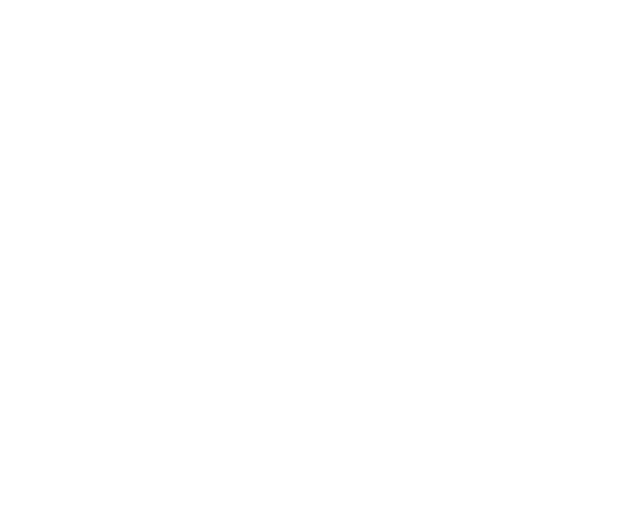
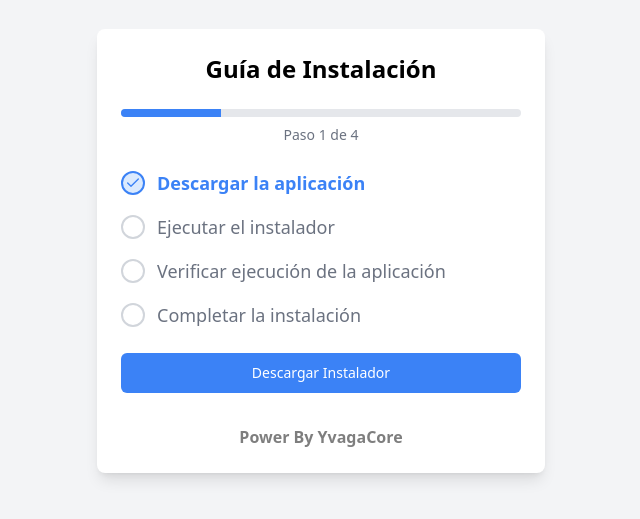
Before and after one commit to tobias-tj/UniversidadFront, a React (Vite) app: page /tutorial-app in a window 1280 px wide. Before the commit this address had no page. Shown: the part 149-668 px from the top of the page, without its empty margins (319-959 px from the left). Built offline with nearby package versions, Linux system fonts and the light colour scheme.

Commit message:
Se agrega para el flujo de tutorial descarga

```diff
--- a/package.json
+++ b/package.json
@@ -10,7 +10,8 @@
     "preview": "vite preview"
   },
   "dependencies": {
-    "@radix-ui/react-slot": "^1.1.0",
+    "@radix-ui/react-alert-dialog": "^1.1.4",
+    "@radix-ui/react-slot": "^1.1.1",
     "@radix-ui/react-toast": "^1.2.4",
     "axios": "^1.7.7",
     "class-variance-authority": "^0.7.0",
--- /dev/null
+++ b/src/adapters/components/TutorialApp.tsx
@@ -0,0 +1,136 @@
+import React, { useState } from "react";
+import { motion } from "framer-motion"; // Librería de animaciones
+import { Button } from "@/components/ui/button"; // Componente de Shadcn
+import { Check } from "lucide-react"; // Icono para los pasos completados
+import { checkAppIsRunning } from "@/usecases/useCheckApp";
+
+export default function TutorialApp() {
+  const [step, setStep] = useState(1);
+  const [, setIsAppRunning] = useState(false);
+  const [isLoading, setIsLoading] = useState(false);
+
+  const handleDownload = () => {
+    window.open(
+      "https://www.dropbox.com/scl/fi/86n3xhiaqvvok563crfaf/ProctorGuardInstaller.exe?rlkey=dusmzk9e0cntpkpswt9rx2zo8&st=y972kd0n&dl=1",
+      "_blank"
+    );
+    setStep(2);
+  };
+
+  const handleNextStep = () => {
+    alert(
+      "¡Recuerda hacer doble clic en el instalador descargado para continuar!"
+    );
+    setStep(3);
+  };
+
+  const checkApp = async () => {
+    setIsLoading(true);
+    try {
+      const appIsRunning = await checkAppIsRunning(); // Simular llamada a la app
+      setIsAppRunning(appIsRunning);
+      if (appIsRunning) {
+        setStep(4); // Avanzar al último paso
+      } else {
+        alert("La aplicación no está ejecutándose. Por favor, revisa.");
+      }
+      // eslint-disable-next-line @typescript-eslint/no-unused-vars
+    } catch (error) {
+      alert("Hubo un error al verificar la aplicación.");
+    } finally {
+      setIsLoading(false);
+    }
+  };
+
+  const steps = [
+    { id: 1, label: "Descargar la aplicación" },
+    { id: 2, label: "Ejecutar el instalador" },
+    { id: 3, label: "Verificar ejecución de la aplicación" },
+    { id: 4, label: "Completar la instalación" },
+  ];
+
+  const progressWidth = (step / steps.length) * 100;
+
+  return (
+    <div className="flex items-center justify-center w-screen h-screen bg-gray-100">
+      <div className="w-full max-w-md p-6 bg-white rounded-lg shadow-lg">
+        <h1 className="mb-6 text-2xl font-bold text-center">
+          Guía de Instalación
+        </h1>
+
+        {/* Barra de Progreso */}
+        <div className="w-full mb-6">
+          <div className="w-full h-2 overflow-hidden bg-gray-200 rounded-full">
+            <motion.div
+              className="h-full bg-blue-500"
+              initial={{ width: 0 }}
+              animate={{ width: `${progressWidth}%` }}
+              transition={{ duration: 0.5 }}
+            />
+          </div>
+          <div className="mt-2 text-sm text-center text-gray-500">
+            Paso {step} de {steps.length}
+          </div>
+        </div>
+
+        {/* Checklist de Pasos */}
+        <ul className="w-full mb-6">
+          {steps.map(({ id, label }) => (
+            <li
+              key={id}
+              className={`flex items-center gap-3 mb-4 text-lg ${
+                id <= step ? "text-blue-500 font-bold" : "text-gray-500"
+              }`}
+            >
+              <div
+                className={`w-6 h-6 flex items-center justify-center rounded-full border-2 ${
+                  id <= step ? "border-blue-500 bg-blue-100" : "border-gray-300"
+                }`}
+              >
+                {id <= step && <Check className="w-4 h-4 text-blue-500" />}
+              </div>
+              <span>{label}</span>
+            </li>
+          ))}
+        </ul>
+
+        {/* Botones según el paso */}
+        {step === 1 && (
+          <Button
+            onClick={handleDownload}
+            className="w-full text-white bg-blue-500 hover:bg-blue-600"
+          >
+            Descargar Instalador
+          </Button>
+        )}
+        {step === 2 && (
+          <Button
+            onClick={handleNextStep}
+            className="w-full text-white bg-green-500 hover:bg-green-600"
+          >
+            Entendido, continuar
+          </Button>
+        )}
+        {step === 3 && (
+          <Button
+            onClick={checkApp}
+            disabled={isLoading}
+            className={`w-full text-white ${
+              isLoading ? "bg-gray-500" : "bg-yellow-500 hover:bg-yellow-600"
+            }`}
+          >
+            {isLoading ? "Verificando..." : "Verificar aplicación"}
+          </Button>
+        )}
+        {step === 4 && (
+          <p className="font-bold text-center text-green-600">
+            ¡Instalación completada con éxito!
+          </p>
+        )}
+        <div className="w-full pt-8 my-auto text-center">
+          <span className="font-semibold opacity-50">Power By YvagaCore</span>
+        </div>
+      </div>
+    </div>
+  );
+}
--- a/src/adapters/routes/AppRoutes.tsx
+++ b/src/adapters/routes/AppRoutes.tsx
@@ -3,6 +3,7 @@
 import CaptureFace from "../components/CaptureFace";
 import FormScreen from "../components/FormScreen";
 import LoadingCheckoutScreen from "../components/LoadingCheckoutScreen";
+import TutorialApp from "../components/TutorialApp";
 
 export default function AppRoutes() {
   return (
@@ -15,6 +16,7 @@
       <Route path="/preparation" element={<PreparationScreen />}></Route>
       <Route path="/capture-face" element={<CaptureFace />}></Route>
       <Route path="/form" element={<FormScreen />}></Route>
+      <Route path="/tutorial-app" element={<TutorialApp />}></Route>
     </Routes>
   );
 }
--- /dev/null
+++ b/src/components/ui/alert-dialog.tsx
@@ -0,0 +1,139 @@
+import * as React from "react"
+import * as AlertDialogPrimitive from "@radix-ui/react-alert-dialog"
+
+import { cn } from "@/lib/utils"
+import { buttonVariants } from "@/components/ui/button"
+
+const AlertDialog = AlertDialogPrimitive.Root
+
+const AlertDialogTrigger = AlertDialogPrimitive.Trigger
+
+const AlertDialogPortal = AlertDialogPrimitive.Portal
+
+const AlertDialogOverlay = React.forwardRef<
+  React.ElementRef<typeof AlertDialogPrimitive.Overlay>,
+  React.ComponentPropsWithoutRef<typeof AlertDialogPrimitive.Overlay>
+>(({ className, ...props }, ref) => (
+  <AlertDialogPrimitive.Overlay
+    className={cn(
+      "fixed inset-0 z-50 bg-black/80  data-[state=open]:animate-in data-[state=closed]:animate-out data-[state=closed]:fade-out-0 data-[state=open]:fade-in-0",
+      className
+    )}
+    {...props}
+    ref={ref}
+  />
+))
+AlertDialogOverlay.displayName = AlertDialogPrimitive.Overlay.displayName
+
+const AlertDialogContent = React.forwardRef<
+  React.ElementRef<typeof AlertDialogPrimitive.Content>,
+  React.ComponentPropsWithoutRef<typeof AlertDialogPrimitive.Content>
+>(({ className, ...props }, ref) => (
+  <AlertDialogPortal>
+    <AlertDialogOverlay />
+    <AlertDialogPrimitive.Content
+      ref={ref}
+      className={cn(
+        "fixed left-[50%] top-[50%] z-50 grid w-full max-w-lg translate-x-[-50%] translate-y-[-50%] gap-4 border bg-background p-6 shadow-lg duration-200 data-[state=open]:animate-in data-[state=closed]:animate-out data-[state=closed]:fade-out-0 data-[state=open]:fade-in-0 data-[state=closed]:zoom-out-95 data-[state=open]:zoom-in-95 data-[state=closed]:slide-out-to-left-1/2 data-[state=closed]:slide-out-to-top-[48%] data-[state=open]:slide-in-from-left-1/2 data-[state=open]:slide-in-from-top-[48%] sm:rounded-lg",
+        className
+      )}
+      {...props}
+    />
+  </AlertDialogPortal>
+))
+AlertDialogContent.displayName = AlertDialogPrimitive.Content.displayName
+
+const AlertDialogHeader = ({
+  className,
+  ...props
+}: React.HTMLAttributes<HTMLDivElement>) => (
+  <div
+    className={cn(
+      "flex flex-col space-y-2 text-center sm:text-left",
+      className
+    )}
+    {...props}
+  />
+)
+AlertDialogHeader.displayName = "AlertDialogHeader"
+
+const AlertDialogFooter = ({
+  className,
+  ...props
+}: React.HTMLAttributes<HTMLDivElement>) => (
+  <div
+    className={cn(
+      "flex flex-col-reverse sm:flex-row sm:justify-end sm:space-x-2",
+      className
+    )}
+    {...props}
+  />
+)
+AlertDialogFooter.displayName = "AlertDialogFooter"
+
+const AlertDialogTitle = React.forwardRef<
+  React.ElementRef<typeof AlertDialogPrimitive.Title>,
+  React.ComponentPropsWithoutRef<typeof AlertDialogPrimitive.Title>
+>(({ className, ...props }, ref) => (
+  <AlertDialogPrimitive.Title
+    ref={ref}
+    className={cn("text-lg font-semibold", className)}
+    {...props}
+  />
+))
+AlertDialogTitle.displayName = AlertDialogPrimitive.Title.displayName
+
+const AlertDialogDescription = React.forwardRef<
+  React.ElementRef<typeof AlertDialogPrimitive.Description>,
+  React.ComponentPropsWithoutRef<typeof AlertDialogPrimitive.Description>
+>(({ className, ...props }, ref) => (
+  <AlertDialogPrimitive.Description
+    ref={ref}
+    className={cn("text-sm text-muted-foreground", className)}
+    {...props}
+  />
+))
+AlertDialogDescription.displayName =
+  AlertDialogPrimitive.Description.displayName
+
+const AlertDialogAction = React.forwardRef<
+  React.ElementRef<typeof AlertDialogPrimitive.Action>,
+  React.ComponentPropsWithoutRef<typeof AlertDialogPrimitive.Action>
+>(({ className, ...props }, ref) => (
+  <AlertDialogPrimitive.Action
+    ref={ref}
+    className={cn(buttonVariants(), className)}
+    {...props}
+  />
+))
+AlertDialogAction.displayName = AlertDialogPrimitive.Action.displayName
+
+const AlertDialogCancel = React.forwardRef<
+  React.ElementRef<typeof AlertDialogPrimitive.Cancel>,
+  React.ComponentPropsWithoutRef<typeof AlertDialogPrimitive.Cancel>
+>(({ className, ...props }, ref) => (
+  <AlertDialogPrimitive.Cancel
+    ref={ref}
+    className={cn(
+      buttonVariants({ variant: "outline" }),
+      "mt-2 sm:mt-0",
+      className
+    )}
+    {...props}
+  />
+))
+AlertDialogCancel.displayName = AlertDialogPrimitive.Cancel.displayName
+
+export {
+  AlertDialog,
+  AlertDialogPortal,
+  AlertDialogOverlay,
+  AlertDialogTrigger,
+  AlertDialogContent,
+  AlertDialogHeader,
+  AlertDialogFooter,
+  AlertDialogTitle,
+  AlertDialogDescription,
+  AlertDialogAction,
+  AlertDialogCancel,
+}
--- a/src/components/ui/button.tsx
+++ b/src/components/ui/button.tsx
@@ -5,7 +5,7 @@
 import { cn } from "@/lib/utils"
 
 const buttonVariants = cva(
-  "inline-flex items-center justify-center whitespace-nowrap rounded-md text-sm font-medium ring-offset-background transition-colors focus-visible:outline-none focus-visible:ring-2 focus-visible:ring-ring focus-visible:ring-offset-2 disabled:pointer-events-none disabled:opacity-50",
+  "inline-flex items-center justify-center gap-2 whitespace-nowrap rounded-md text-sm font-medium ring-offset-background transition-colors focus-visible:outline-none focus-visible:ring-2 focus-visible:ring-ring focus-visible:ring-offset-2 disabled:pointer-events-none disabled:opacity-50 [&_svg]:pointer-events-none [&_svg]:size-4 [&_svg]:shrink-0",
   {
     variants: {
       variant: {
--- /dev/null
+++ b/src/usecases/useCheckApp.ts
@@ -0,0 +1,10 @@
+import axios from "axios";
+
+export const checkAppIsRunning = async () => {
+  try {
+    const response = await axios.get("http://localhost:3010/ping");
+    return response.status === 200;
+  } catch {
+    return false;
+  }
+};
--- a/src/usecases/useReportApi.ts
+++ b/src/usecases/useReportApi.ts
@@ -1,14 +1,7 @@
 import axios from "axios";
+import { checkAppIsRunning } from "./useCheckApp";
 
 export const useReportApi = () => {
-  const checkAppIsRunning = async () => {
-    try {
-      const response = await axios.get("http://localhost:3010/ping");
-      return response.status === 200;
-    } catch {
-      return false;
-    }
-  };
   const sendReport = async (createId: string) => {
     try {
       // Verificamos si la app esta activa
```
Also changed, not shown: 1 other file (tests, documents, lock files or other folders).
